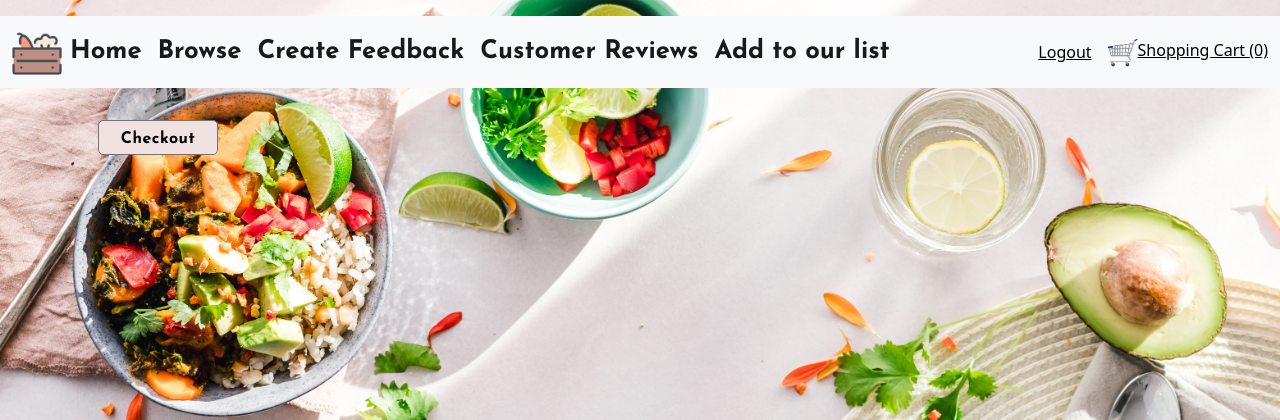
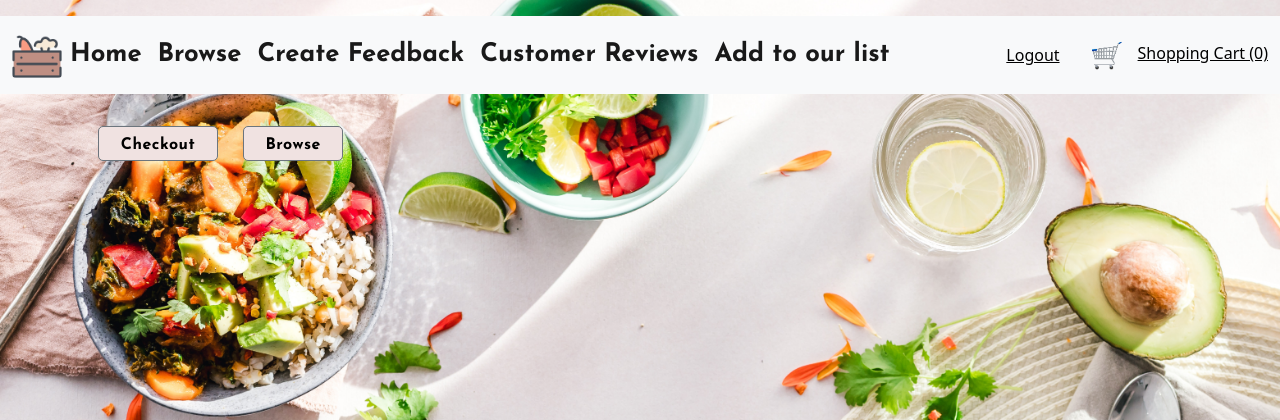
Before and after one commit to Muhammad-MO/project4-Healthy-Food-Search, a Django app: page /cart/ in a window 1280 px wide. Shown: the top 420 px of the page. Run offline with Django 3.2, Linux system fonts and the light colour scheme; some libraries are stand-ins or nearby versions.

Commit message:
added browse button to allow users to continue shopping at view cart page

```diff
--- a/cart/templates/cart/view_cart-template.html
+++ b/cart/templates/cart/view_cart-template.html
@@ -3,6 +3,8 @@
 {%block content %}
 
 <a href="{% url 'checkout' %}" class="btn btn-secondary m-3">Checkout</a>
+<a href="{% url 'show_healthfood_route' %}" class="btn btn-secondary btn-m3" style="width:100px">Browse</a>
+
 
 <div style="display:flex;flex-wrap:wrap">
 
@@ -10,7 +12,7 @@
 
 
 
-    <div class="card m-3" style="width:18rem;">
+    <div class="card m-3" style="width:25rem; height:25rem;">
         <div class="card-body">
 
             <h3 class="card-title">{{item.title}}</h3></br></br>
--- a/templates/base.template.html
+++ b/templates/base.template.html
@@ -67,7 +67,7 @@
                 <a href="/accounts/logout" class="m-3">Logout</a>
 
                 <a href="{% url 'views_cart' %}"><img src="{% static 'images/cart.png' %}" alt="food" width="30"
-                        height="30" class="rounded icon mr-3">Shopping Cart ({{number_of_items}})</a>
+                        height="30" class="rounded icon m-3">Shopping Cart ({{number_of_items}})</a>
 
 
             </div>
```
